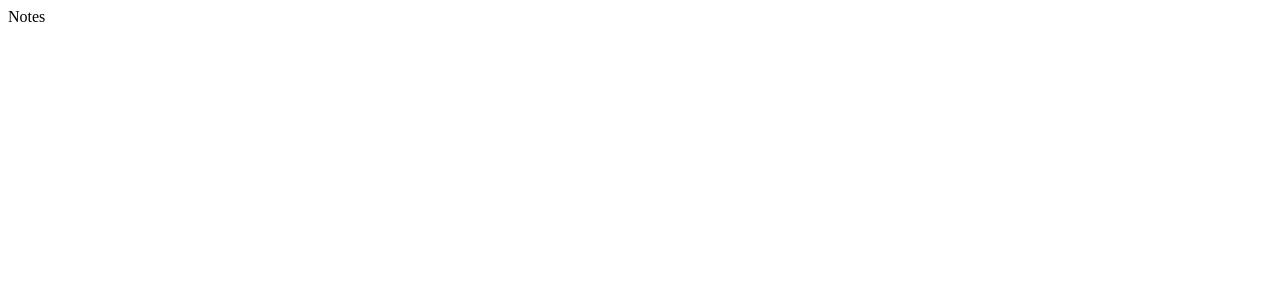
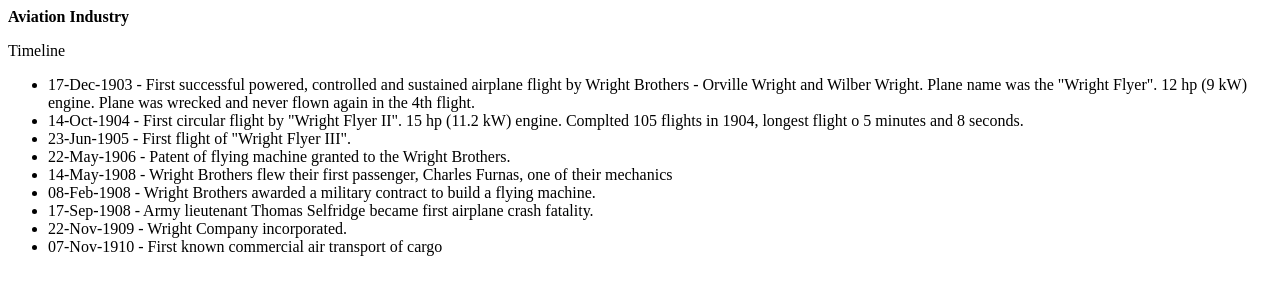
Before and after one commit to tarunmadan/notes, a plain HTML site: page index.html in a window 1280 px wide. Drawn offline with Linux system fonts and the light colour scheme.

Commit message:
wright brothers

```diff
--- a/index.html
+++ b/index.html
@@ -3,6 +3,19 @@
         <title>Notes</title>
     </head>
     <body>
-        <p>Notes</p>
+        <p><strong>Aviation Industry</strong></p>
+        <p>Timeline</p>
+        <ul>
+            <li>17-Dec-1903 - First successful powered, controlled and sustained airplane flight by Wright Brothers - Orville Wright and Wilber Wright.
+                Plane name was the "Wright Flyer". 12 hp (9 kW) engine. Plane was wrecked and never flown again in the 4th flight. </li>
+            <li>14-Oct-1904 - First circular flight by "Wright Flyer II". 15 hp (11.2 kW) engine. Complted 105 flights in 1904, longest flight o 5 minutes and 8 seconds.</li>
+            <li>23-Jun-1905 - First flight of "Wright Flyer III".</li>
+            <li>22-May-1906 - Patent of flying machine granted to the Wright Brothers.</li>
+            <li>14-May-1908 - Wright Brothers flew their first passenger, Charles Furnas, one of their mechanics</li>
+            <li>08-Feb-1908 - Wright Brothers awarded a military contract to build a flying machine.</li>
+            <li>17-Sep-1908 - Army lieutenant Thomas Selfridge became first airplane crash fatality.</li>
+            <li>22-Nov-1909 - Wright Company incorporated.</li>
+            <li>07-Nov-1910 - First known commercial air transport of cargo</li>
+        </ul>
     </body>
 </html>
```
